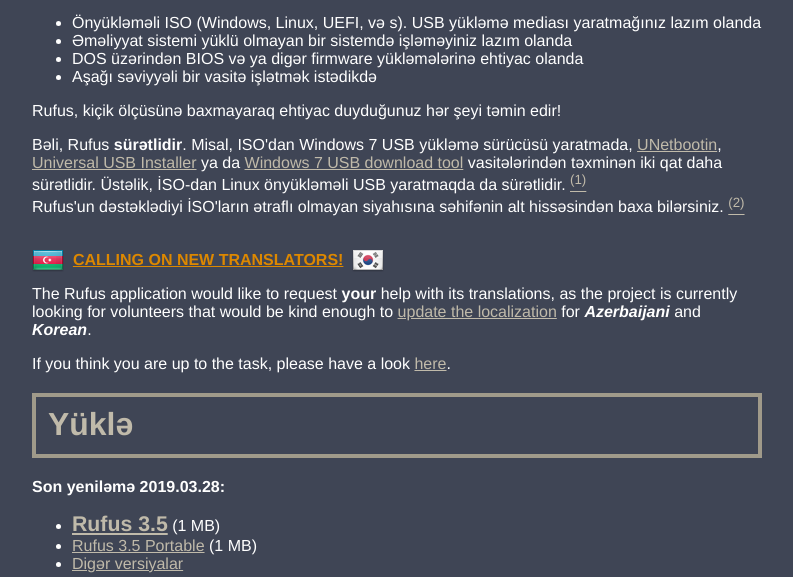
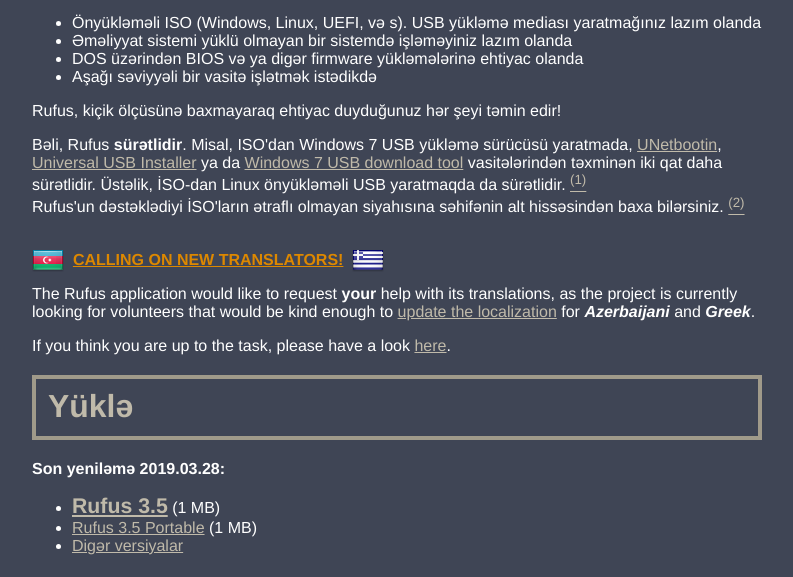
Before and after one commit to pbatard/rufus-web, a PHP site: page /az_AZ.html in a window 1280 px wide. Shown: the part 995-1572 px from the top of the page, without its empty margins (123-916 px from the left). Run offline with PHP 8.4, Linux system fonts and the light colour scheme.

Commit message:
update request for translations

```diff
--- a/az_AZ.html
+++ b/az_AZ.html
@@ -251,8 +251,8 @@
 		<p>Rufus, kiçik ölçüsünə baxmayaraq ehtiyac duyduğunuz hər şeyi təmin edir!</p>
 		<p>Bəli, Rufus <b>sürətlidir</b>. Misal, ISO'dan Windows 7 USB yükləmə sürücüsü yaratmada, <a target="_blank" href="http://unetbootin.sourceforge.net/">UNetbootin</a>, <a target="_blank" href="http://www.pendrivelinux.com/universal-usb-installer-easy-as-1-2-3">Universal USB Installer</a> ya da <a target="_blank" href="https://www.microsoft.com/en-us/download/windows-usb-dvd-download-tool">Windows 7 USB download tool</a> vasitələrindən təxminən iki qat daha sürətlidir. Üstəlik, İSO-dan Linux önyükləməli USB yaratmaqda da sürətlidir. <a href="#ref1"><sup>(1)</sup></a><br/>
 		Rufus'un dəstəklədiyi İSO'ların ətraflı olmayan siyahısına səhifənin alt hissəsindən baxa bilərsiniz. <a href="#ref2"><sup>(2)</sup></a></p>
-		<p dir="ltr" align="top"><img style="position:relative;top:11px;" src="pics/Azerbaijan.png" srcset="/pics/Azerbaijan.png 1x, /pics/Azerbaijan-64px.png 2x" alt=""/>&nbsp;&nbsp;<b><font color="#dd8800"><u>CALLING ON NEW TRANSLATORS!</u></font></b>&nbsp;&nbsp;<img style="position:relative;top:11px;" src="pics/South-Korea.png" srcset="pics/South-Korea.png 1x, pics/South-Korea-64px.png 2x" alt=""/></p>
-		<p dir="ltr">The Rufus application would like to request <b>your</b> help with its translations, as the project is currently looking for volunteers that would be kind enough to <a target="_blank" href="https://github.com/pbatard/rufus/blob/master/res/loc/ChangeLog.txt#L8-L70">update the localization</a> for <b><i>Azerbaijani</i></b> and <b><i>Korean</i></b>.</p>
+		<p dir="ltr" align="top"><img style="position:relative;top:11px;" src="pics/Azerbaijan.png" srcset="/pics/Azerbaijan.png 1x, /pics/Azerbaijan-64px.png 2x" alt=""/>&nbsp;&nbsp;<b><font color="#dd8800"><u>CALLING ON NEW TRANSLATORS!</u></font></b>&nbsp;&nbsp;<img style="position:relative;top:11px;" src="pics/Greece.png" srcset="pics/Greece.png 1x, pics/Greece-64px.png 2x" alt=""/></p>
+		<p dir="ltr">The Rufus application would like to request <b>your</b> help with its translations, as the project is currently looking for volunteers that would be kind enough to <a target="_blank" href="https://github.com/pbatard/rufus/blob/master/res/loc/ChangeLog.txt#L8-L70">update the localization</a> for <b><i>Azerbaijani</i></b> and <b><i>Greek</i></b>.</p>
 		<p dir="ltr">If you think you are up to the task, please have a look <a target="_blank" href="https://github.com/pbatard/rufus/wiki/Localization#Editing_an_existing_translation">here</a>.</p>		<a name="download"></a>
 		<h2 style="border: 4px solid #a09a8a;"><span style="font-size: 133%">Yüklə</span></h2>
 			<p><b>Son yeniləmə 2019.03.28:</b></p>
--- a/el_GR.html
+++ b/el_GR.html
@@ -251,7 +251,9 @@
 		<p>Παρά το μικρό μέγεθος της εφαρμογής, το Rufus παρέχει οτιδήποτε χρειάζεστε!</p>
 		<p>Ένα πλεονέκτημα του Rufus είναι ότι είναι αρκετά <b>γρήγορο</b>. Παραδείγματος χάριν, είναι περίπου δύο φορές πιο γρήγορο απο τα <a target="_blank" href="http://unetbootin.sourceforge.net/">UNetbootin</a>, <a target="_blank" href="http://www.pendrivelinux.com/universal-usb-installer-easy-as-1-2-3">Universal USB Installer</a> ή το <a target="_blank" href="https://www.microsoft.com/en-us/download/windows-usb-dvd-download-tool">Windows 7 USB download tool</a>, στην δημιουργία ενός USB εγκατάστασης των Windows 7 από ένα είδωλο ISO. Επίσης το Rufus είναι οριακά πιο γρήγορο και στις περιπτώσεις δημιουργίας USB με δυνατότατα εκκίνησης για Linux από ένα είδωλο ISO. <a href="#ref1"><sup>(1)</sup></a><br/>
 		Ο κατάλογος των μορφών ISO που υποστηρίζονται απο το Rufus μπορεί να βρεθεί στο κάτω μέρος της σελίδας. <a href="#ref2"><sup>(2)</sup></a></p>
-				<a name="download"></a>
+		<p dir="ltr" align="top"><img style="position:relative;top:11px;" src="pics/Azerbaijan.png" srcset="/pics/Azerbaijan.png 1x, /pics/Azerbaijan-64px.png 2x" alt=""/>&nbsp;&nbsp;<b><font color="#dd8800"><u>CALLING ON NEW TRANSLATORS!</u></font></b>&nbsp;&nbsp;<img style="position:relative;top:11px;" src="pics/Greece.png" srcset="pics/Greece.png 1x, pics/Greece-64px.png 2x" alt=""/></p>
+		<p dir="ltr">The Rufus application would like to request <b>your</b> help with its translations, as the project is currently looking for volunteers that would be kind enough to <a target="_blank" href="https://github.com/pbatard/rufus/blob/master/res/loc/ChangeLog.txt#L8-L70">update the localization</a> for <b><i>Azerbaijani</i></b> and <b><i>Greek</i></b>.</p>
+		<p dir="ltr">If you think you are up to the task, please have a look <a target="_blank" href="https://github.com/pbatard/rufus/wiki/Localization#Editing_an_existing_translation">here</a>.</p>		<a name="download"></a>
 		<h2 style="border: 4px solid #a09a8a;"><span style="font-size: 133%">Λήψη</span></h2>
 			<p><b>Τελευταία ενημέρωση 2019.03.28:</b></p>
 			<p><ul><li><span style="font-size: 133%"><b><a href="https://github.com/pbatard/rufus/releases/download/v3.5/rufus-3.5.exe">Rufus 3.5</a></b></span> <span dir="ltr">(1 MB)</span></li>
--- a/en_IE.html
+++ b/en_IE.html
@@ -251,8 +251,8 @@
 		<p>Despite its small size, Rufus provides everything you need!</p>
 		<p>Oh, and Rufus is <b>fast</b>. For instance it's about twice as fast as <a target="_blank" href="http://unetbootin.sourceforge.net/">UNetbootin</a>, <a target="_blank" href="http://www.pendrivelinux.com/universal-usb-installer-easy-as-1-2-3">Universal USB Installer</a> or <a target="_blank" href="https://www.microsoft.com/en-us/download/windows-usb-dvd-download-tool">Windows 7 USB download tool</a>, on the creation of a Windows 7 USB installation drive from an ISO. It is also marginally faster on the creation of Linux bootable USB from ISOs. <a href="#ref1"><sup>(1)</sup></a><br/>
 		A non exhaustive list of Rufus supported ISOs is also provided at the bottom of this page. <a href="#ref2"><sup>(2)</sup></a></p>
-		<p dir="ltr" align="top"><img style="position:relative;top:11px;" src="pics/Azerbaijan.png" srcset="/pics/Azerbaijan.png 1x, /pics/Azerbaijan-64px.png 2x" alt=""/>&nbsp;&nbsp;<b><font color="#dd8800"><u>CALLING ON NEW TRANSLATORS!</u></font></b>&nbsp;&nbsp;<img style="position:relative;top:11px;" src="pics/South-Korea.png" srcset="pics/South-Korea.png 1x, pics/South-Korea-64px.png 2x" alt=""/></p>
-		<p dir="ltr">The Rufus application would like to request <b>your</b> help with its translations, as the project is currently looking for volunteers that would be kind enough to <a target="_blank" href="https://github.com/pbatard/rufus/blob/master/res/loc/ChangeLog.txt#L8-L70">update the localization</a> for <b><i>Azerbaijani</i></b> and <b><i>Korean</i></b>.</p>
+		<p dir="ltr" align="top"><img style="position:relative;top:11px;" src="pics/Azerbaijan.png" srcset="/pics/Azerbaijan.png 1x, /pics/Azerbaijan-64px.png 2x" alt=""/>&nbsp;&nbsp;<b><font color="#dd8800"><u>CALLING ON NEW TRANSLATORS!</u></font></b>&nbsp;&nbsp;<img style="position:relative;top:11px;" src="pics/Greece.png" srcset="pics/Greece.png 1x, pics/Greece-64px.png 2x" alt=""/></p>
+		<p dir="ltr">The Rufus application would like to request <b>your</b> help with its translations, as the project is currently looking for volunteers that would be kind enough to <a target="_blank" href="https://github.com/pbatard/rufus/blob/master/res/loc/ChangeLog.txt#L8-L70">update the localization</a> for <b><i>Azerbaijani</i></b> and <b><i>Greek</i></b>.</p>
 		<p dir="ltr">If you think you are up to the task, please have a look <a target="_blank" href="https://github.com/pbatard/rufus/wiki/Localization#Editing_an_existing_translation">here</a>.</p>		<a name="download"></a>
 		<h2 style="border: 4px solid #a09a8a;"><span style="font-size: 133%">Download</span></h2>
 			<p><b>Last updated 2019.03.28:</b></p>
--- a/index.php
+++ b/index.php
@@ -5,7 +5,7 @@ $previous_version = "3.2";
 $latest_date = "2019.03.28";
 $previous_date = "2018.09.11";
 $lang1 = array('az', 'Azerbaijani', 'Azerbaijan');
-$lang2 = array('ko', 'Korean', 'South-Korea');
+$lang2 = array('el', 'Greek', 'Greece');
 $bugfix = false;
 $exe_size = 1.0;
 $src_size = 2.9;
--- a/ko_KR.html
+++ b/ko_KR.html
@@ -251,9 +251,7 @@
 		<p>Rufus는 적은용량에 불구하고 당신이 필요로 하는 모든것을 제공합니다!</p>
 		<p>그리고 Rufus는 <b>빠릅니다</b>. 예를 들어서 ISO파일로 부터 윈도우7 USB 설치드라이브를  제작할때 <a target="_blank" href="http://unetbootin.sourceforge.net/">UNetbootin</a>, <a target="_blank" href="http://www.pendrivelinux.com/universal-usb-installer-easy-as-1-2-3">Universal USB Installer</a> 그리고 <a target="_blank" href="https://www.microsoft.com/en-us/download/windows-usb-dvd-download-tool">Windows 7 USB download tool</a> 에 비해서 두배나 더 빠릅니다. 또한 리눅스 USB 설치드라이브 제작시에도 월등히 빠른 성능을 보입니다. <a href="#ref1"><sup>(1)</sup></a><br/>
 		Rufus는 이 페이지 하단 목록에 있는 ISO파일들과 완벽하게 호환이 됩니다. <a href="#ref2"><sup>(2)</sup></a></p>
-		<p dir="ltr" align="top"><img style="position:relative;top:11px;" src="pics/Azerbaijan.png" srcset="/pics/Azerbaijan.png 1x, /pics/Azerbaijan-64px.png 2x" alt=""/>&nbsp;&nbsp;<b><font color="#dd8800"><u>CALLING ON NEW TRANSLATORS!</u></font></b>&nbsp;&nbsp;<img style="position:relative;top:11px;" src="pics/South-Korea.png" srcset="pics/South-Korea.png 1x, pics/South-Korea-64px.png 2x" alt=""/></p>
-		<p dir="ltr">The Rufus application would like to request <b>your</b> help with its translations, as the project is currently looking for volunteers that would be kind enough to <a target="_blank" href="https://github.com/pbatard/rufus/blob/master/res/loc/ChangeLog.txt#L8-L70">update the localization</a> for <b><i>Azerbaijani</i></b> and <b><i>Korean</i></b>.</p>
-		<p dir="ltr">If you think you are up to the task, please have a look <a target="_blank" href="https://github.com/pbatard/rufus/wiki/Localization#Editing_an_existing_translation">here</a>.</p>		<a name="download"></a>
+				<a name="download"></a>
 		<h2 style="border: 4px solid #a09a8a;"><span style="font-size: 133%">다운로드</span></h2>
 			<p><b>마지막으로 갱신된 일자 2019.03.28:</b></p>
 			<p><ul><li><span style="font-size: 133%"><b><a href="https://github.com/pbatard/rufus/releases/download/v3.5/rufus-3.5.exe">Rufus 3.5</a></b></span> <span dir="ltr">(1 MB)</span></li>
```
Also changed, not shown: pics/Greece-64px.png (added), pics/Greece.png (added).
